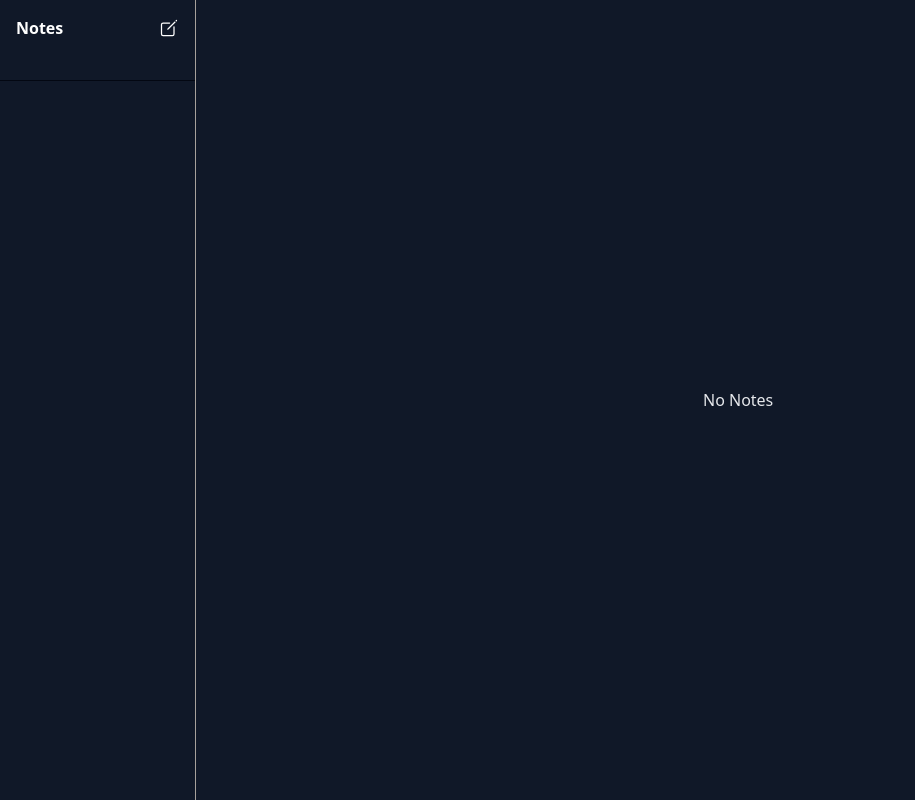
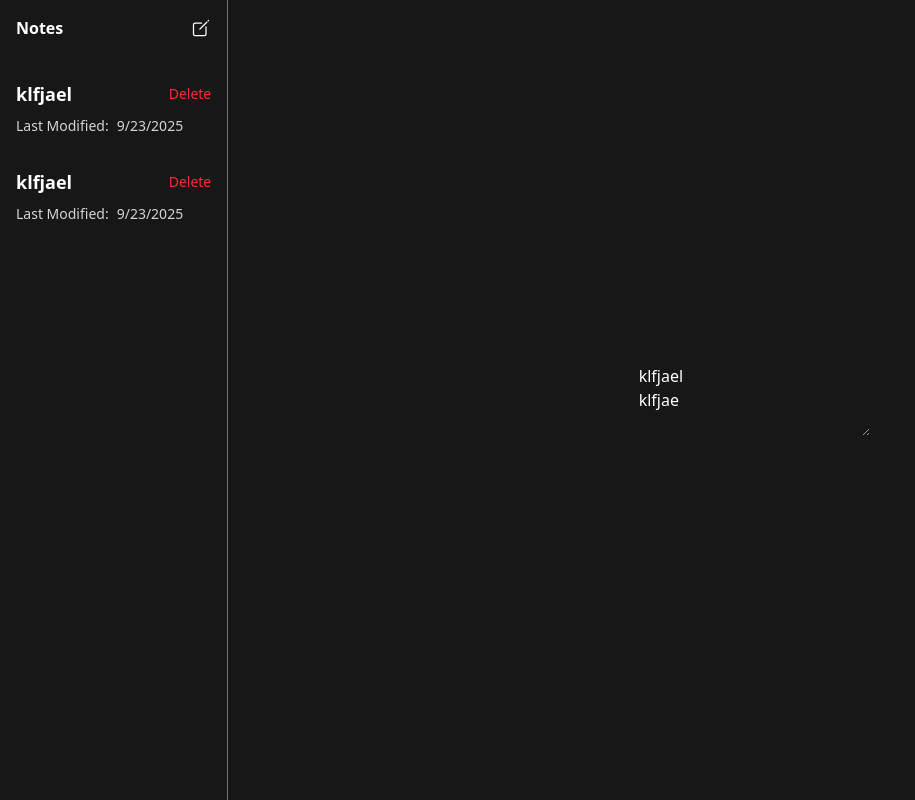
Before and after one commit to sakey01/notes-app, a React (Vite) app: page / in a window 1280 px wide. Shown: the whole page, without its empty margins (0-915 px from the left). Built offline with nearby package versions, Linux system fonts and the light colour scheme.

Commit message:
add notes to sidebar and starting on notes edit

```diff
--- a/src/App.tsx
+++ b/src/App.tsx
@@ -1,11 +1,23 @@
 import Sidebar from "./components/sidebar";
 import Page from "./components/page";
+import { useEffect, useState } from "react";
+
+type Note = {
+  title: string;
+  content: string;
+};
 
 function App() {
+  const [notes, setNotes] = useState<Note[]>([]);
+
+  useEffect(() => {
+    setNotes((prevNotes) => [...prevNotes, { title: "klfjael", content: "klfjae" }]);
+  }, []);
+
   return (
     <div className="flex max-w-screen">
-      <Sidebar />
-      <Page />
+      <Sidebar notes={notes} setNotes={setNotes} />
+      <Page notes={notes} />
     </div>
   );
 }
--- /dev/null
+++ b/src/components/card.tsx
@@ -0,0 +1,12 @@
+const Card = ({ title }: { title: string }) => {
+  const handleDelete = () => {};
+
+  return (
+    <div>
+      <h1>{title}</h1>
+      <button onClick={handleDelete}>-</button>
+    </div>
+  );
+};
+
+export default Card;
--- a/src/components/page.tsx
+++ b/src/components/page.tsx
@@ -1,13 +1,27 @@
-import { useState } from "react";
+type NoteProp = {
+  title: string;
+  content: string;
+};
 
+type PageProps = {
+  notes: NoteProp[];
+};
 
-const Page = () => {
-    const [isEmpty, setIsEmpty] = useState<boolean>(true);
+const Page = ({ notes }: PageProps) => {
+  return (
+    <div className="flex items-center justify-center w-full bg-neutral-900 text-white">
+      {notes.length < 1 ? (
+        <div className="text-neutral-300 text-xl">Nothing yet!</div>
+      ) : (
+        <div className="flex flex-col gap-2">
+          <div className="flex flex-col">
+            <input value={notes[0].title} onChange={() => {}} />
+            <textarea value={notes[0].content} onChange={() => {}} />
+          </div>
+        </div>
+      )}
+    </div>
+  );
+};
 
-  return (
-    <div className="flex items-center justify-center w-full text-white bg-gray-900">
-        {isEmpty ? <div className="text-gray-200 capitalize">No notes</div> : ""}
-    </div>
-  )
-}
 export default Page;
--- a/src/components/sidebar.tsx
+++ b/src/components/sidebar.tsx
@@ -1,16 +1,50 @@
+
 import { IoCreateOutline } from "react-icons/io5";
 
-const Sidebar = () => {
+type NoteProp = {
+  title: string;
+  content: string;
+};
+
+type NotesProp = {
+  notes: NoteProp[];
+};
+
+const Card = ({ title }: NoteProp) => {
+  const date = new Date();
+
+  const handleDelete = () => {};
+
   return (
-    <aside className="flex flex-col flex-1 bg-gray-900 text-white h-screen max-w-max items-center gap-2 border-r-1 border-stone-400 shadow">
-      <div className="flex justify-between p-4  gap-24">
+    <div className="flex flex-col w-full min-h-10 p-4 gap-2 cursor-pointer hover:bg-neutral-800">
+      <div className="flex justify-between w-full">
+        <h1 className="font-semibold text-lg">{title}</h1>
+        <button className="text-red-500 text-sm" onClick={handleDelete}>
+          Delete
+        </button>
+      </div>
+      <span className="flex justify-start gap-2 text-neutral-300 text-sm">
+        Last Modified: <time>{date.toLocaleDateString()}</time>
+      </span>
+    </div>
+  );
+};
+
+const Sidebar = ({ notes }: NotesProp) => {
+  return (
+    <aside className="flex flex-col flex-1 bg-neutral-900 text-white h-screen max-w-max items-center gap-2 border-r-1 border-neutral-500 ">
+      <div className="flex justify-between p-4 gap-32">
         <h1 className="font-semibold">Notes</h1>
         <button>
           <IoCreateOutline size={20} />
         </button>
       </div>
-      <div className="border-b-1 border-gray-950 h-1 p-2 flex w-full" />
-      <div className="overflow-y-scroll"></div>
+
+      <div className="flex flex-col w-full">
+        {notes.map((note, i) => (
+          <Card key={i} title={note.title} content={note.content} />
+        ))}
+      </div>
     </aside>
   );
 };
```
